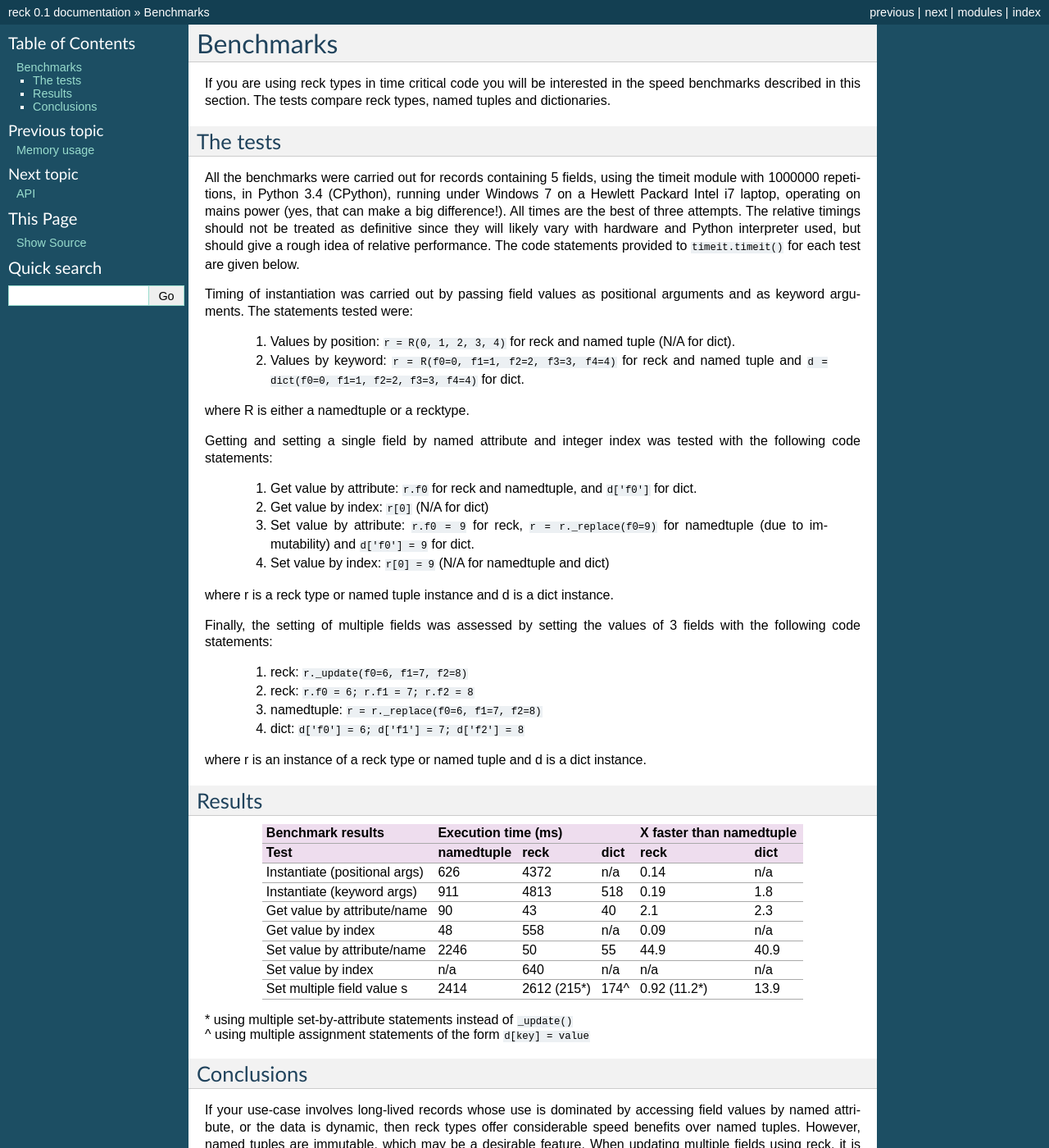
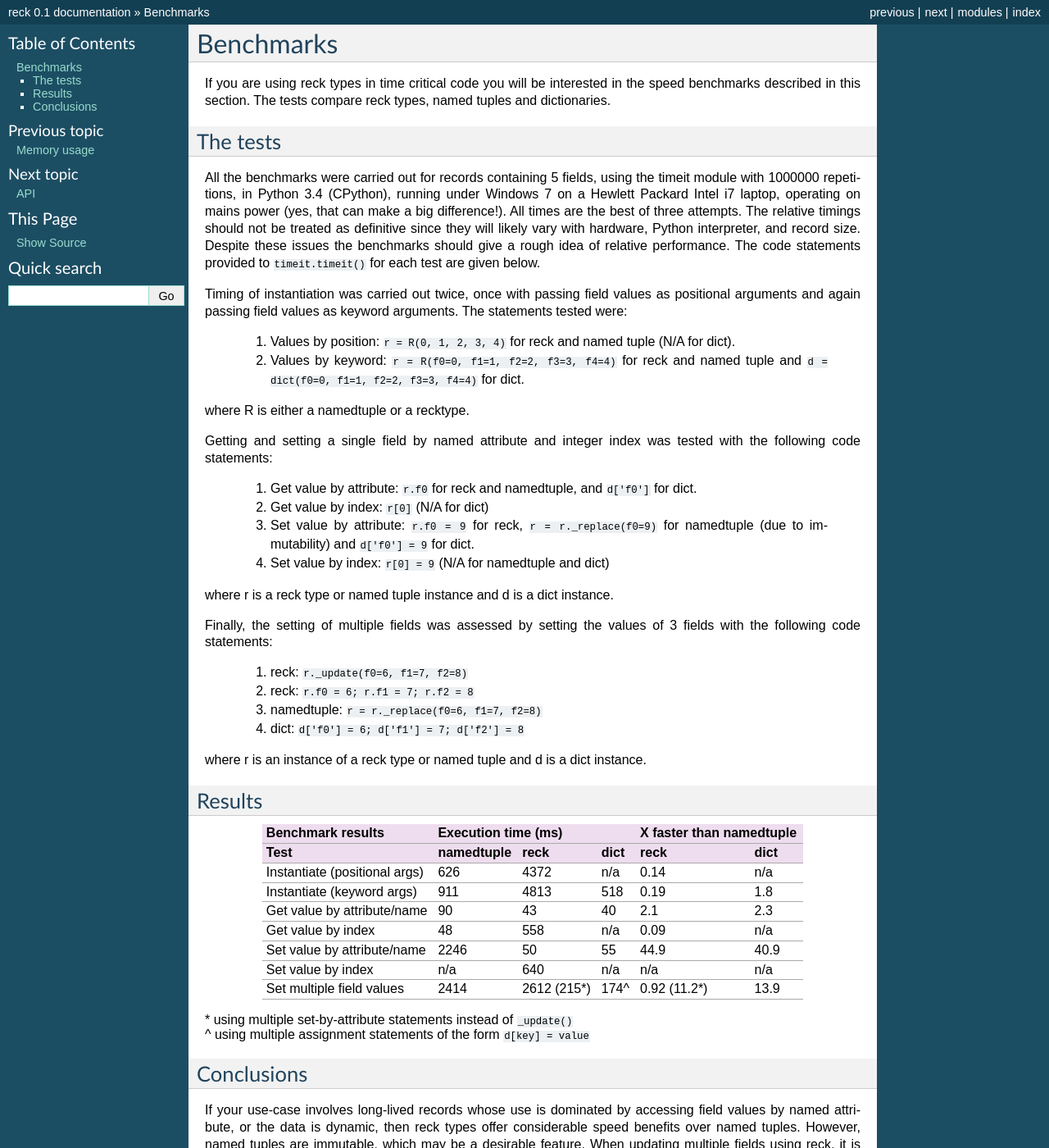
Before and after one commit to woodcrafty/reck, a Sphinx documentation site: the page built from docs/benchmarks.rst, in a window 1280 px wide and 1400 px high. Shown: the whole window at 82% size. Built offline with Sphinx 7.4.7, drawn with Linux system fonts in a browser that asks for light colours.

Commit message:
Tweaked the text in The Tests section

```diff
--- a/docs/benchmarks.rst
+++ b/docs/benchmarks.rst
@@ -12,12 +12,14 @@ the timeit module with 1000000 repetitions, in Python 3.4 (CPython), running
 under Windows 7 on a Hewlett Packard Intel i7 laptop, operating on mains power
 (yes, that can make a big difference!). All times are the best of three
 attempts. The relative timings should not be treated as definitive since they
-will likely vary with hardware and Python interpreter used, but should give a
-rough idea of relative performance. The code statements provided to
-``timeit.timeit()`` for each test are given below.
+will likely vary with hardware, Python interpreter, and record size. Despite
+these issues the benchmarks should give a rough idea of relative performance.
+The code statements provided to ``timeit.timeit()`` for each test are given
+below.
 
-Timing of instantiation was carried out by passing field values as positional
-arguments and as keyword arguments. The statements tested were:
+Timing of instantiation was carried out twice, once with passing field values
+as positional arguments and again passing field values as keyword arguments.
+The statements tested were:
 
     1. Values by position: ``r = R(0, 1, 2, 3, 4)`` for reck and named tuple
        (N/A for dict).
@@ -61,7 +63,7 @@ Get value by attribute/name      90          43          40    2.1            2.
 Get value by index               48         558         n/a    0.09           n/a
 Set value by attribute/name    2246          50          55   44.9           40.9
 Set value by index              n/a         640         n/a     n/a           n/a
-Set multiple field value   s   2414        2612 (215*)  174^   0.92 (11.2*)  13.9
+Set multiple field values      2414        2612 (215*)  174^   0.92 (11.2*)  13.9
 =============================  ==========  ===========  ====  =============  =========
 | * using multiple set-by-attribute statements instead of ``_update()``
 | ^ using multiple assignment statements of the form ``d[key] = value``
```
